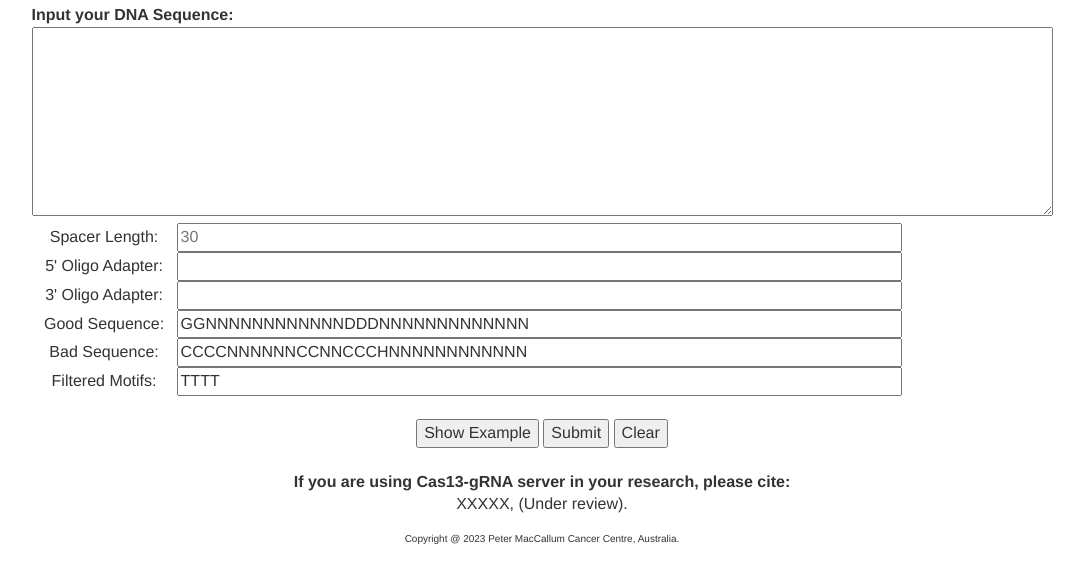
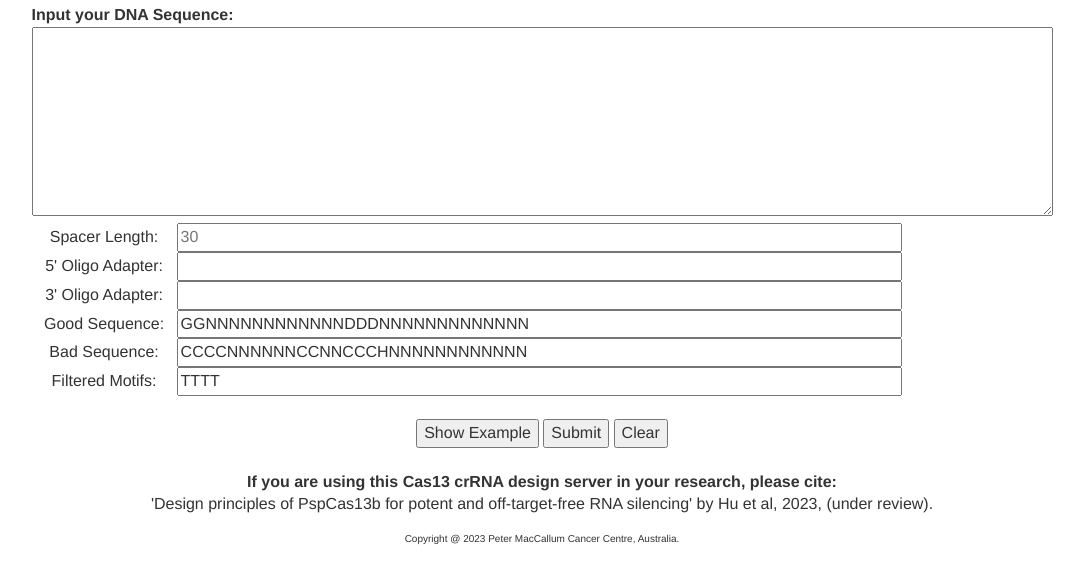
Before and after one commit to cas13b/cas13b.github.io, a website: page docs/index.html in a window 1280 px wide. Shown: the part 89-672 px from the top of the page, without its empty margins (98-1182 px from the left). Drawn offline with Linux system fonts and the light colour scheme.

Commit message:
Linting and update citation

```diff
--- a/docs/index.html
+++ b/docs/index.html
@@ -15,7 +15,7 @@
     <style>
       #outputTable {
         border-collapse: collapse;
-        font-family:'Courier New', Courier, monospace;
+        font-family: 'Courier New', Courier, monospace;
       }
       #outputTable td,
       #outputTable th {
@@ -26,7 +26,8 @@
         padding: 0.1em 0.4em;
         margin: 0 1px;
       }
-      #advancedOptionsButton, #advancedOptions {
+      #advancedOptionsButton,
+      #advancedOptions {
         display: none;
       }
     </style>
@@ -260,17 +261,13 @@
           </tbody>
         </table>
         <!-- <input type="BUTTON" value="Show Example" onclick="showSortedExample()" /> -->
-        <br>
+        <br />
         <input
           type="BUTTON"
           value="Show Example"
           onclick="showSortedExample()"
         />
-        <input
-          type="BUTTON"
-          value="Submit"
-          onclick="submitSequence(true)"
-        />
+        <input type="BUTTON" value="Submit" onclick="submitSequence(true)" />
         <input type="RESET" value="Clear" onclick="clearResults()" />
       </form>
 
@@ -292,7 +289,12 @@
               >Download as .txt file</a
             >
           </p>
-          <textarea id="output" rows="8" cols="100" style="display: none;"></textarea>
+          <textarea
+            id="output"
+            rows="8"
+            cols="100"
+            style="display: none"
+          ></textarea>
           <table id="outputTable">
             <thead>
               <th>ID</th>
@@ -326,9 +328,13 @@
 
       <br />
       <p>
-        <b>If you are using Cas13-gRNA server in your research, please cite:</b>
+        <b
+          >If you are using this Cas13 crRNA design server in your research,
+          please cite:
+        </b>
         <br />
-        XXXXX, (Under review).
+        'Design principles of PspCas13b for potent and off-target-free RNA
+        silencing' by Hu et al, 2023, (under review).
       </p>
 
       <center>
```
Also changed, not shown: public/index.html (+17 -11 lines), src/index.html (+17 -11 lines).
